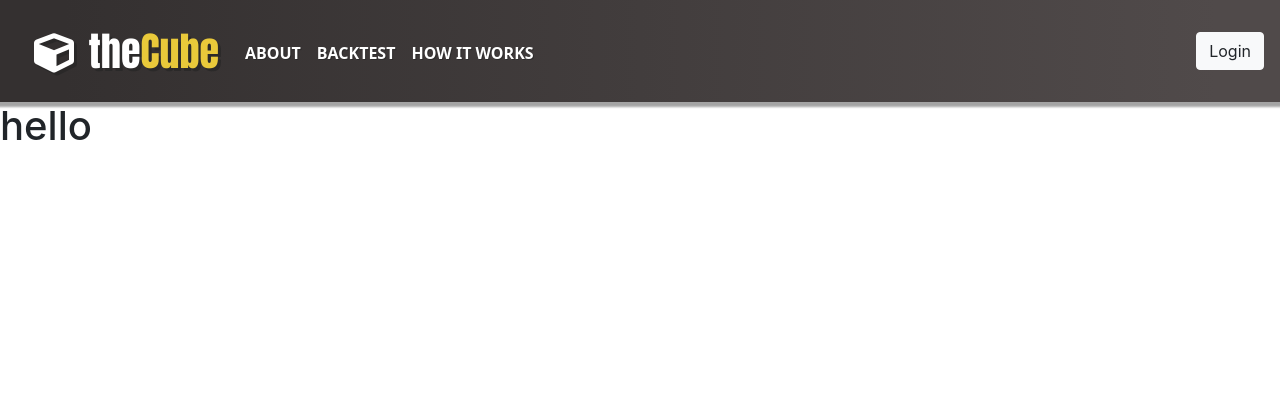
After one commit to nplee01/FSCSW01, a Django app: page /testhistory in a window 1280 px wide. The commit adds this page. Shown: the top 420 px of the page. Run offline with Django 3.2, Linux system fonts and the light colour scheme.

Commit message:
added test history page

```diff
--- a/backtest/urls.py
+++ b/backtest/urls.py
@@ -25,6 +25,7 @@ urlpatterns = [
     path('', dispatcher, {'template_name': 'runtest/home.html'}, name='home'),
     path('backtest', backtest, name='backtest'),
     path('howitworks', dispatcher, {'template_name': 'runtest/howitworks.html'}, name='howitworks'),
+    path('testhistory', dispatcher, {'template_name': 'runtest/testhistory.html'}, name='testhistory'),
     path('about', dispatcher, {'template_name': 'runtest/about.html'}, name='about'),
     path('runtest/', include('runtest.urls')),
 ]
--- /dev/null
+++ b/runtest/templates/runtest/testhistory.html
@@ -0,0 +1,7 @@
+{% extends "base/base_site.html" %}
+
+{% block content %}
+<div class="home-container">
+	<h1>hello</h1>
+</div>
+{% endblock %}
--- a/templates/base/base_site.html
+++ b/templates/base/base_site.html
@@ -45,7 +45,7 @@
             <li class="nav-item" ><a class="nav-link" href="{% url 'howitworks' %}">HOW IT WORKS</a></li>
             {% if request.user.is_authenticated %}
             {# Profile Menu when already logged in #}
-                <li class="nav-item" ><a class="nav-link" href="#">TEST HISTORY</a></li>
+                <li class="nav-item" ><a class="nav-link" href="{% url 'testhistory' %}">TEST HISTORY</a></li>
             </ul>
             <!-- Login button right aligned -->
             <div class="navbar-nav ml-auto">
```
